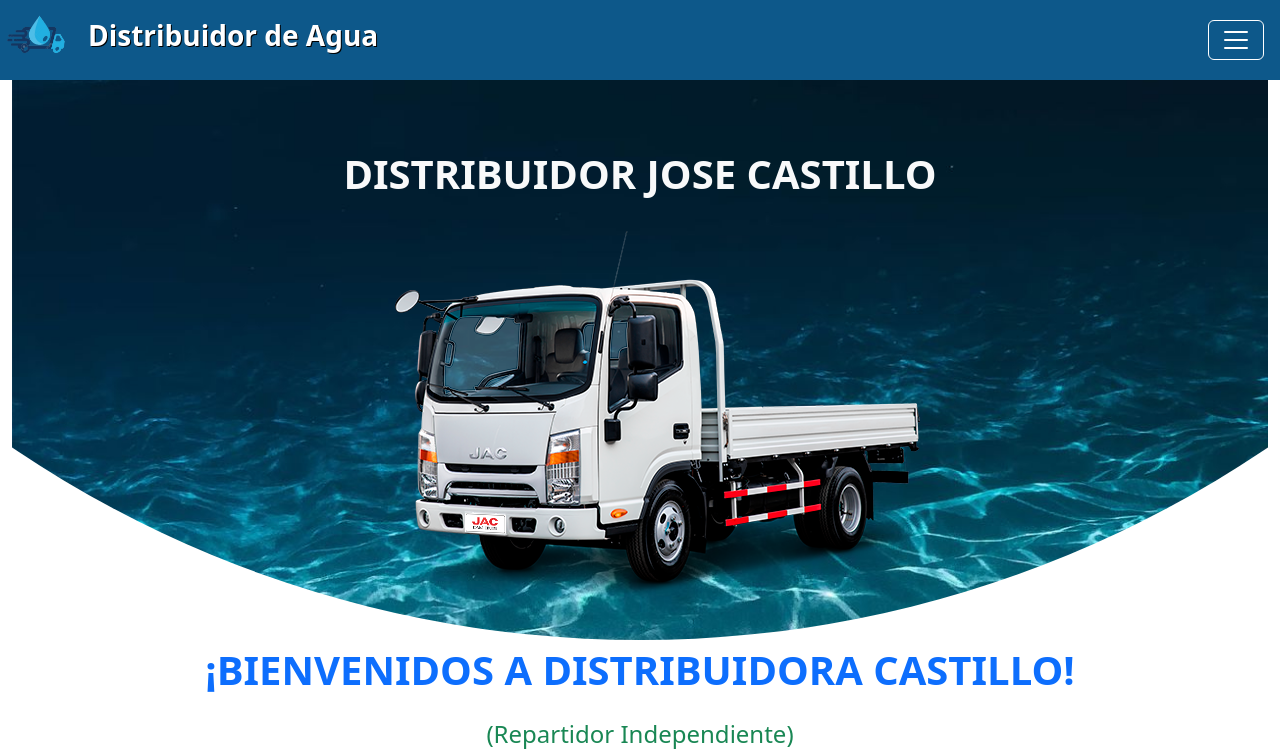
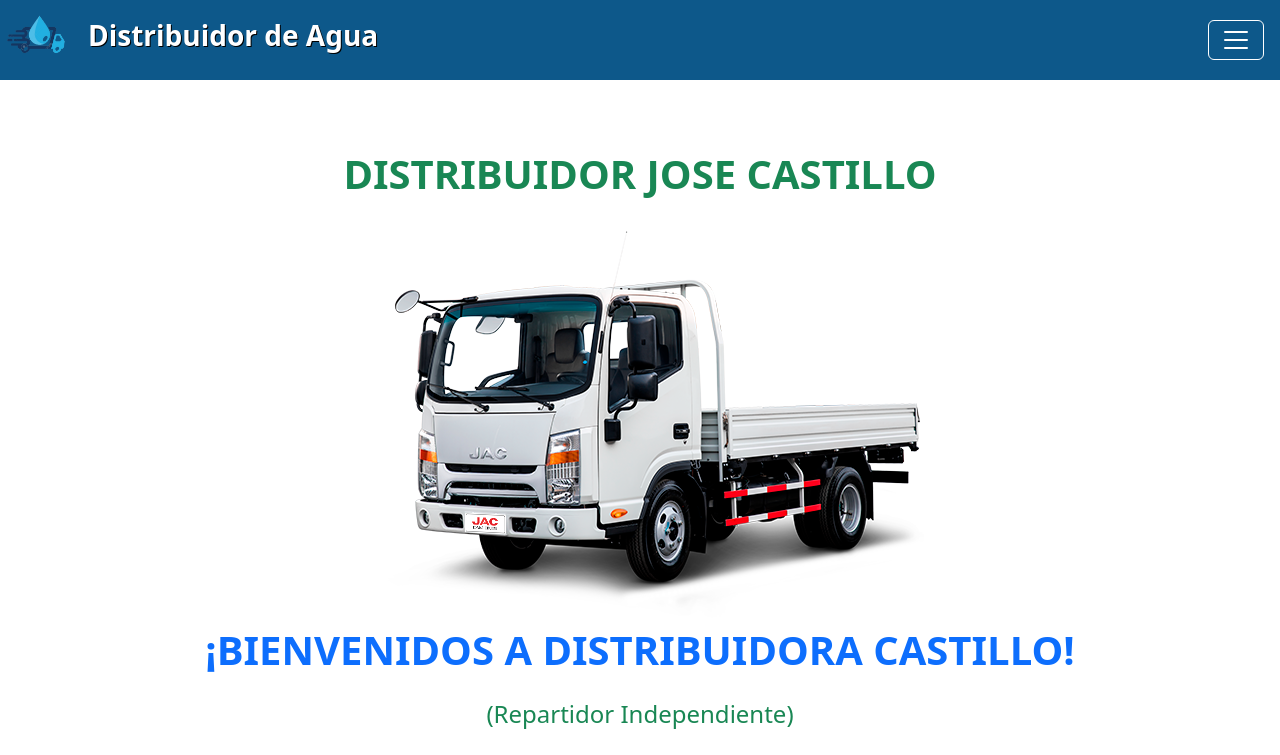
Before and after one commit to Alexander-Castillo/LandingDistribuidor, a React (Vite) app: page / in a window 1280 px wide. Shown: the top 755 px of the page. Built offline with nearby package versions, Linux system fonts and the light colour scheme.

Commit message:
editando diseño

```diff
--- a/src/Pages/Home/home.jsx
+++ b/src/Pages/Home/home.jsx
@@ -4,10 +4,10 @@
 export const Home=()=>{
 
     return (
-        <section id="welcome" className="container-fluid Welcome m-0 p-0">
-            <div className="col-xl-2 col-xxl-2 header m-0 p-0">
+        <section id="welcome" className="Welcome">
+            <div className="col-xl-12 col-xxl-12">
                 <br /><br />
-                <p className="text-center fs-1 fw-bold text-light text-uppercase mt-5 pt-5">
+                <p className="text-center fs-1 fw-bold text-success text-uppercase mt-5 pt-5">
                     distribuidor jose castillo
                 </p>
                 <img src={JAC} alt="" className="img-fluid rounded mx-auto d-block" />
--- a/src/css/Navbar.css
+++ b/src/css/Navbar.css
@@ -1,3 +1,7 @@
+*{
+    margin: 0;
+    padding: 0;
+}
 .header{display: flex, row;
     /** ajustar contenido al centro **/
     justify-content: center;
```
